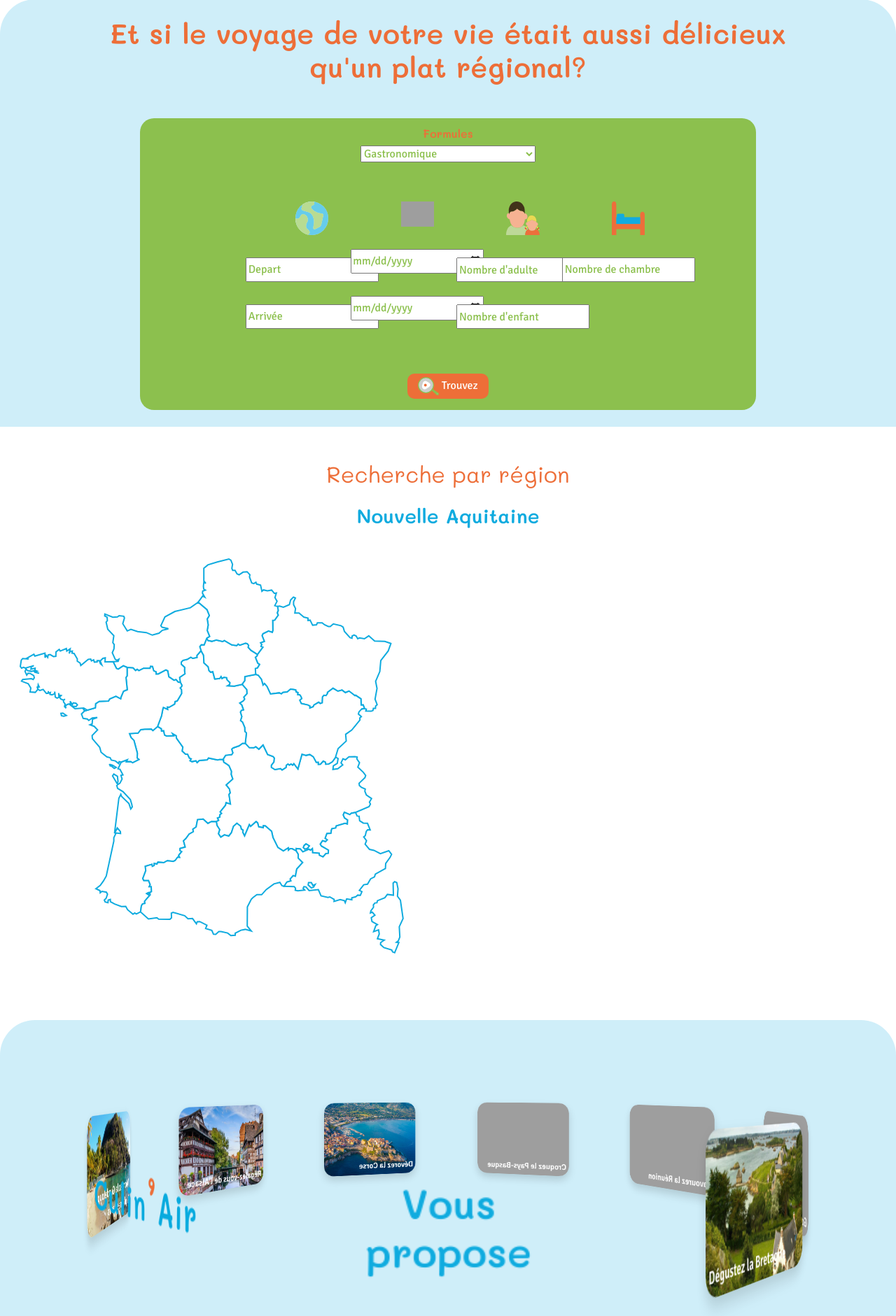
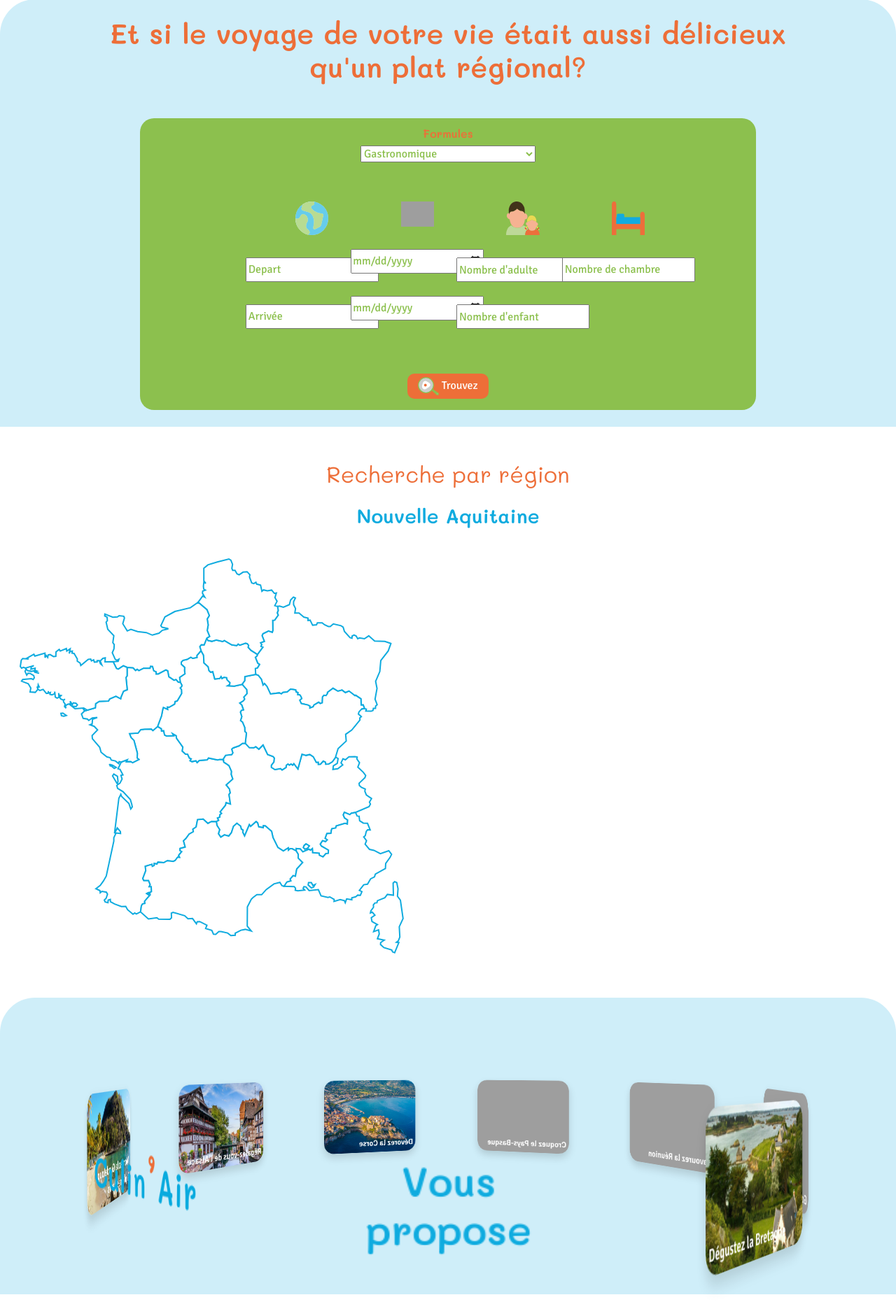
Before and after one commit to LoslierDimitri/Project-trip, a PHP site: the page made by views/page-accueil.php in a window 1280 px wide. Shown: the part 136-2017 px from the top of the page at 70% size. Run offline with PHP 8.4, Linux system fonts and the light colour scheme; the template is opened without the code that fills it, so the values that code supplies are empty; some libraries are stand-ins or nearby versions; grey boxes are pictures that could not be loaded.

Commit message:
test map 3

```diff
--- a/public/css/page-accueil.css
+++ b/public/css/page-accueil.css
@@ -98,10 +98,6 @@ button img {
 
 
 /*region search start*/
-
-.region_search {
-    height: 100vh;
-}
 
 h2 {
     font-family: Mali-Regular;
```
